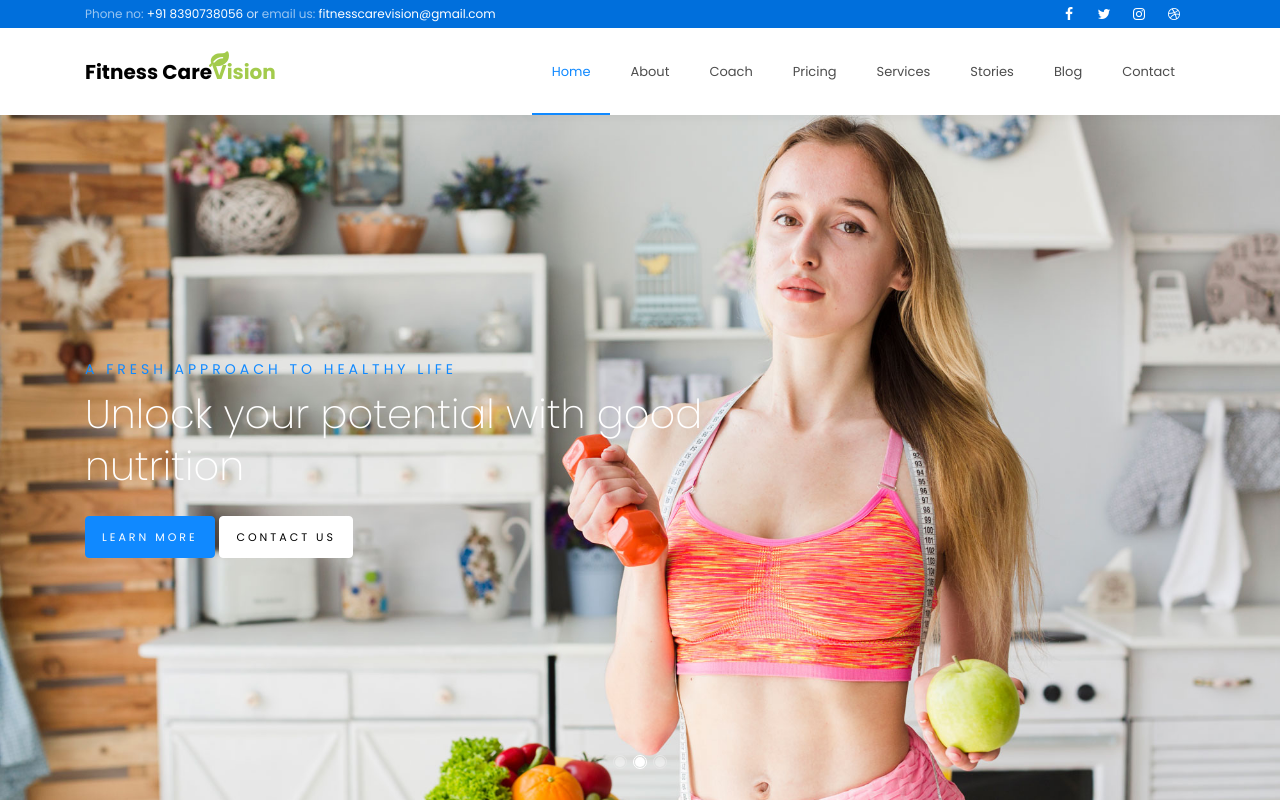
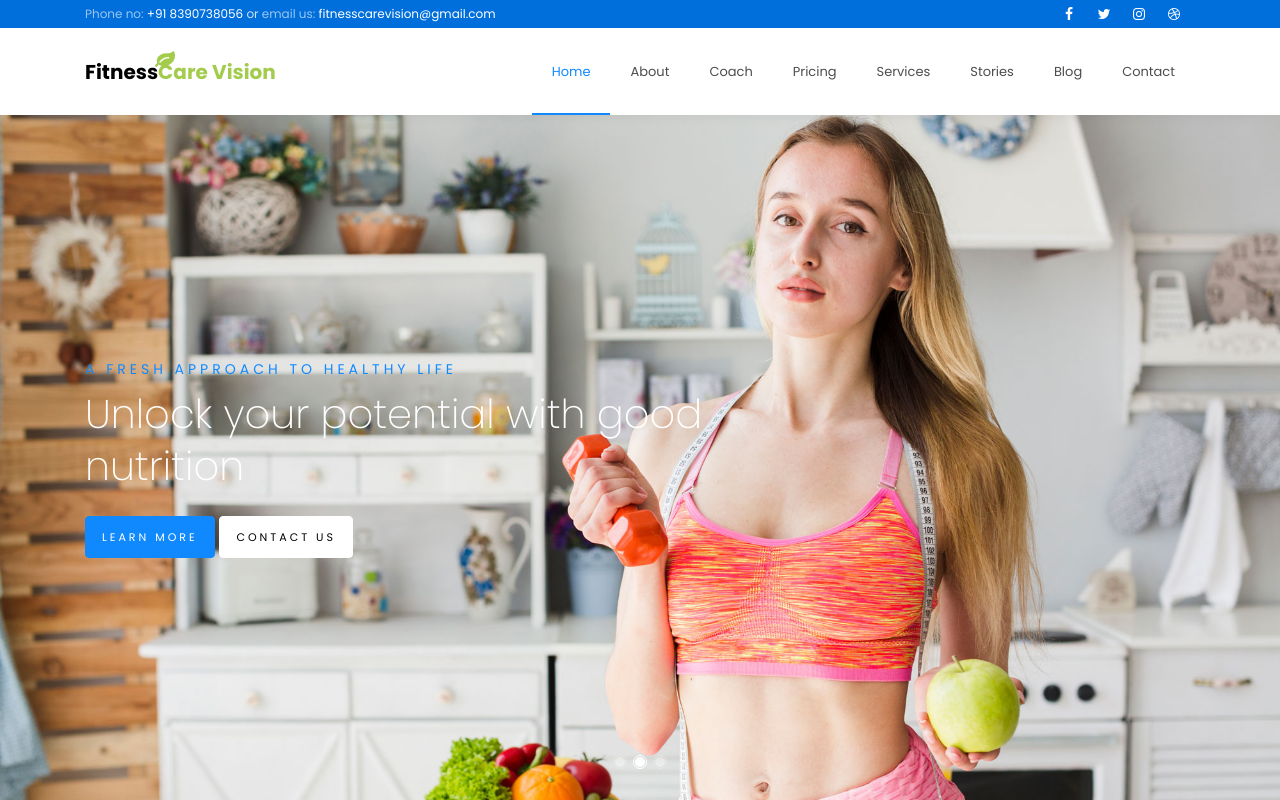
Before and after one commit to fitnesscarevision/fitnesscarevision, a plain HTML site: page index.html in a window 1280 px wide. Shown: the top 800 px of the page. Drawn offline with Linux system fonts and the light colour scheme; some packages are replaced by stand-ins of ours; no server answers; files whose address does not match are found by name.

Commit message:
Update index.html

```diff
--- a/index.html
+++ b/index.html
@@ -43,7 +43,7 @@
 		</div>
 		<nav class="navbar navbar-expand-lg navbar-dark ftco_navbar bg-dark ftco-navbar-light" id="ftco-navbar">
 	    <div class="container">
-	    	<a class="navbar-brand" href="index.html">Fitness Care<span>Vision<i class="fa fa-leaf"></i></span></a>
+	    	<a class="navbar-brand" href="index.html">Fitness<span>Care Vision<i class="fa fa-leaf"></i></span></a>
 	      <button class="navbar-toggler" type="button" data-toggle="collapse" data-target="#ftco-nav" aria-controls="ftco-nav" aria-expanded="false" aria-label="Toggle navigation">
 	        <span class="fa fa-bars"></span> Menu
 	      </button>
```
